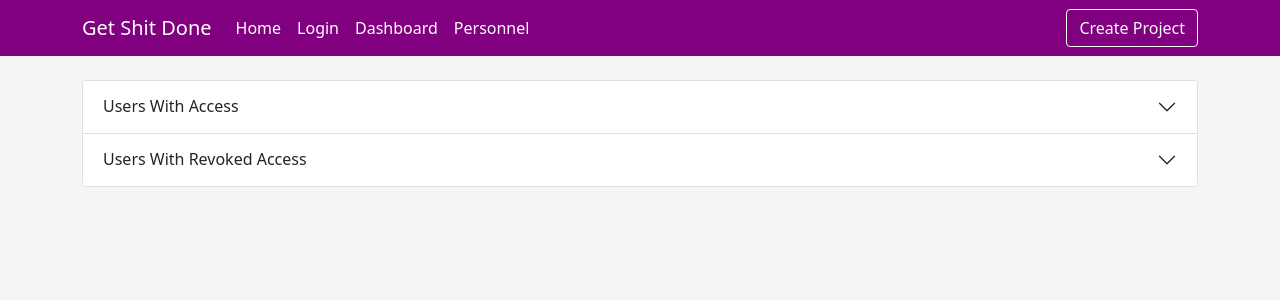
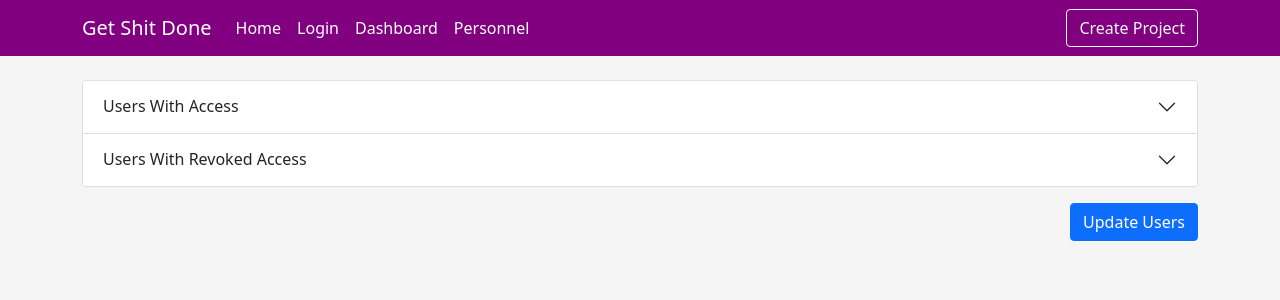
Before and after one commit to alsalmiw/get-done-react, a React (Create React App) app: page /personnel in a window 1280 px wide. Shown: the top 300 px of the page. Built offline with nearby package versions, Linux system fonts and the light colour scheme.

Commit message:
Added Button to update users on personnel page!

```diff
--- a/src/Pages/Personnel.js
+++ b/src/Pages/Personnel.js
@@ -1,5 +1,5 @@
 import React, { useEffect, useState } from 'react'
-import { Container, Row, Col, Table, Form, Accordion } from 'react-bootstrap';
+import { Container, Row, Col, Table, Form, Accordion, Button } from 'react-bootstrap';
 
 function Personnel() {
 
@@ -108,33 +108,12 @@ function Personnel() {
           </Accordion>
         </Col>
       </Row>
+      <Row>
+        <Col className="mt-3 d-flex justify-content-end">
+        <Button variant="primary">Update Users</Button>{' '}
+        </Col>
+      </Row>
     </Container>
-    // <Table striped bordered hover>
-    //               <thead>
-    //                 <tr>
-    //                   <th>#</th>
-    //                   <th>Username</th>
-    //                   <th>Role</th>
-    //                   <th>Change Role</th>
-    //                 </tr>
-    //               </thead>
-    //               <tbody>
-    //                 <tr>
-    //                   <td>1</td>
-    //                   <td>Mark</td>
-    //                   <td>Revoked Access</td>
-    //                   <td>
-    //                     <Form.Select aria-label="Default select example">
-    //                       <option>Open this select menu</option>
-    //                       <option value="1">Admin</option>
-    //                       <option value="2">Project Manager</option>
-    //                       <option value="3">Specialist</option>
-    //                       <option value="4">Revoke Access</option>
-    //                     </Form.Select>
-    //                   </td>
-    //                 </tr>
-    //               </tbody>
-    //             </Table>
   )
 }
 
```
